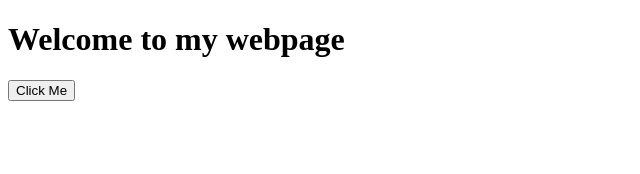
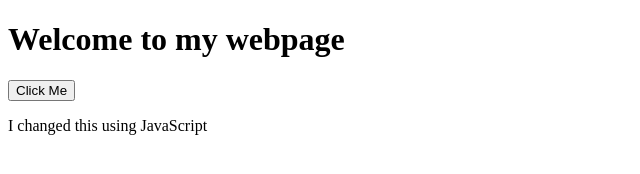
Before and after one commit to sorasin91/learning, a plain HTML site: page Day 4 Assignment 1/assignment.html in a window 1280 px wide. Shown: the whole page, without its empty margins (0-640 px from the left). Drawn offline with Linux system fonts and the light colour scheme.

Commit message:
modified assignment.html

```diff
--- a/Day 4 Assignment 1/assignment.html
+++ b/Day 4 Assignment 1/assignment.html
@@ -1,5 +1,6 @@
 <!DOCTYPE html>
 <html lang="en">
+
 <head>
     <meta charset="UTF-8">
     <meta name="viewport" content="width=device-width, initial-scale=1.0">
@@ -7,11 +8,14 @@
 
 
 </head>
+
 <body>
 
     <h1>Welcome to my webpage</h1>
 
     <button onclick="clickme ()">Click Me</button>
+
+    <p id="change text">Lorem ipsum dolor sit amet consectetur adipisicing elit. Dicta, repellendus.</p>
 
     <script>
 
@@ -21,12 +25,21 @@
         //Uses the console.log function to output a message to the browser's console
         console.log("Hello Welcome to the console")
 
-
         //function executed when button is clicked
         function clickme() {
             alert("Button Clicked!")
         }
 
+        // Modifies the content of an HTML element with an id attribute using JavaScript.
+        var element;
+        element = document.getElementById("change text");
+
+        if (element) {
+
+            element.innerHTML = "I changed this using JavaScript";
+        }
+
     </script>
 </body>
+
 </html>
```
